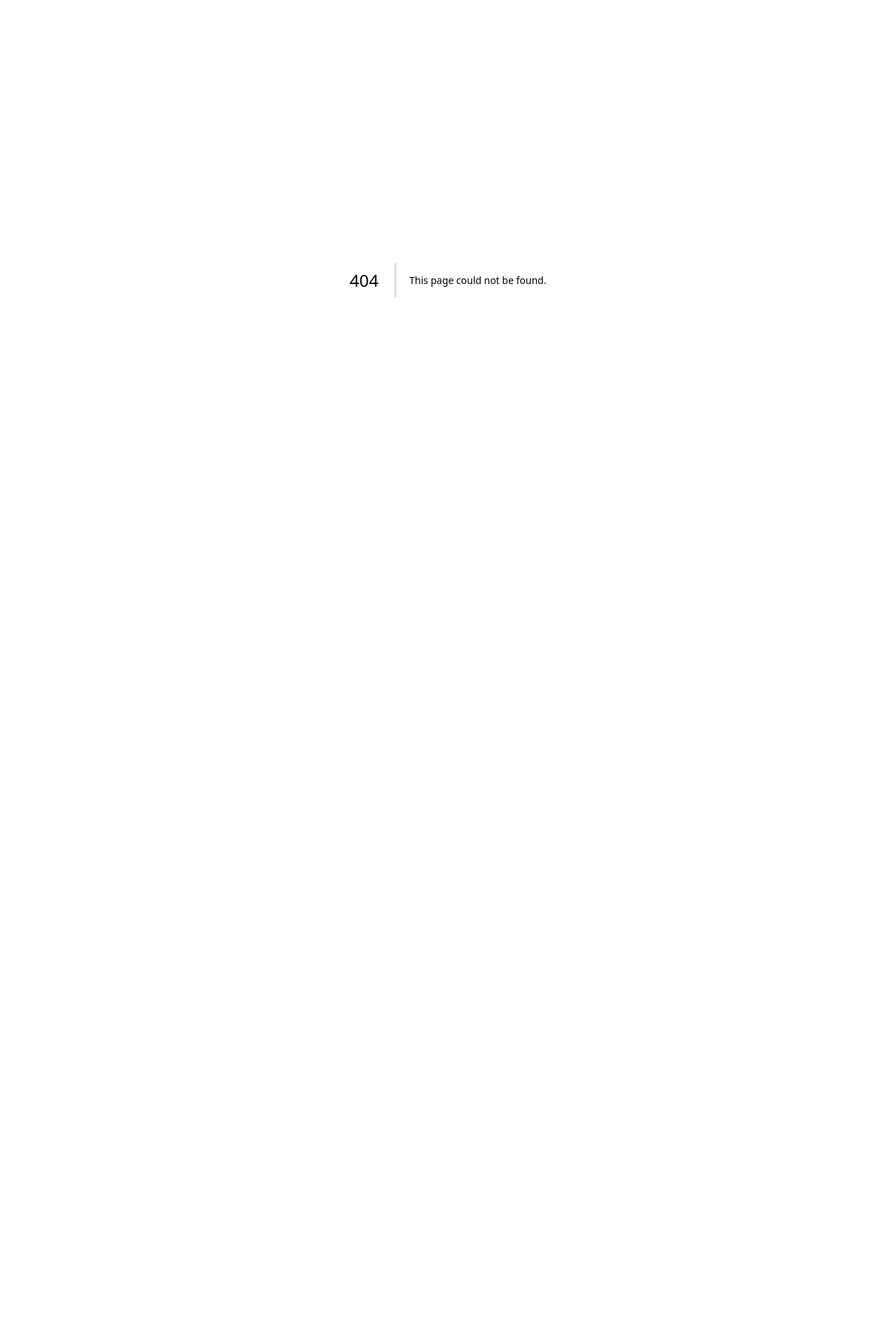
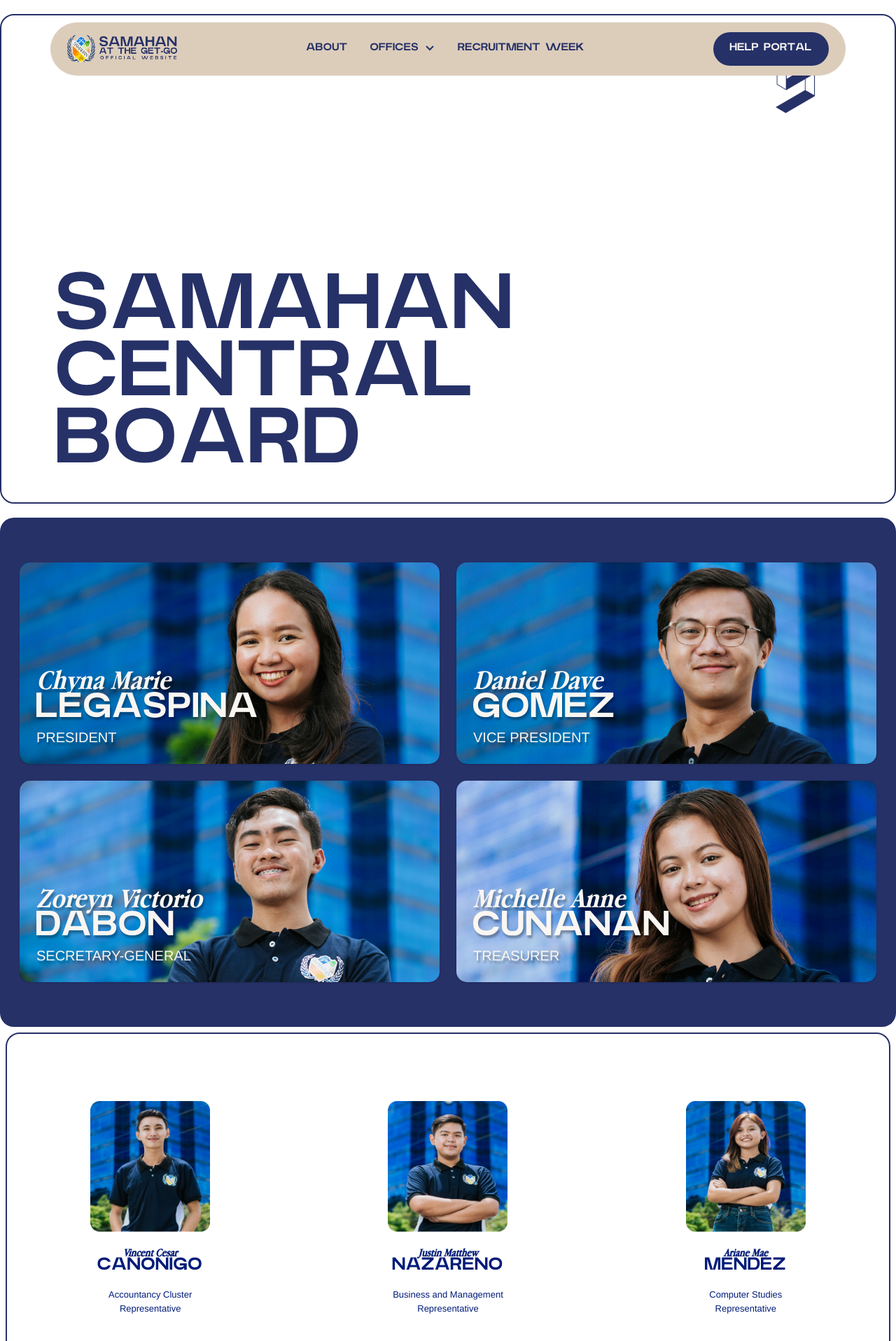
Before and after one commit to SAMAHAN-Systems-Development/samahan-at-the-get-go, a Next.js app: page /scb-page in a window 1280 px wide. Before the commit this address had no page. Shown: the top 1917 px of the page at 70% size. Before the commit the page ends 800 px from the top, so only its background shows below. Built offline with nearby package versions, Linux system fonts and the light colour scheme.

Commit message:
feat: scb page with assigned story, initial commit

```diff
--- /dev/null
+++ b/src/app/scb-page/page.tsx
@@ -0,0 +1,13 @@
+import React from 'react';
+
+import SCBPage from '@/components/SCB/SCBPage';
+
+const page = () => {
+  return (
+    <>
+      <SCBPage />
+    </>
+  );
+};
+
+export default page;
--- /dev/null
+++ b/src/components/SCB/SCBPage.tsx
@@ -0,0 +1,19 @@
+import React from 'react';
+
+import SCBClickableCardsSection from '@/components/SCB/SCBClickableCardsSection';
+import SCBTitleSection from '@/components/SCB/SCBTitleSection';
+import Navigation from '@/components/ui/Navigation';
+import RepresentativesSection from '@/components/ui/SCB/RepresentativesSection';
+
+const SCBPage = () => {
+  return (
+    <>
+      <Navigation />
+      <SCBTitleSection />
+      <SCBClickableCardsSection />
+      <RepresentativesSection />
+    </>
+  );
+};
+
+export default SCBPage;
```
Also changed, not shown: 1 other file (tests, documents, lock files or other folders).
